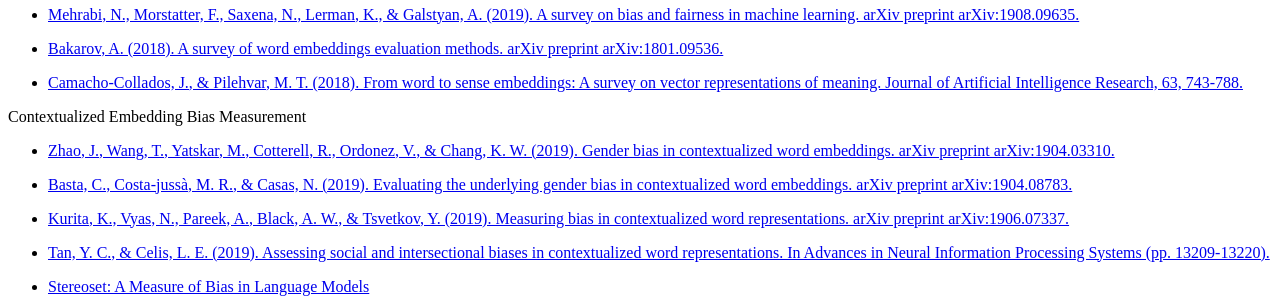
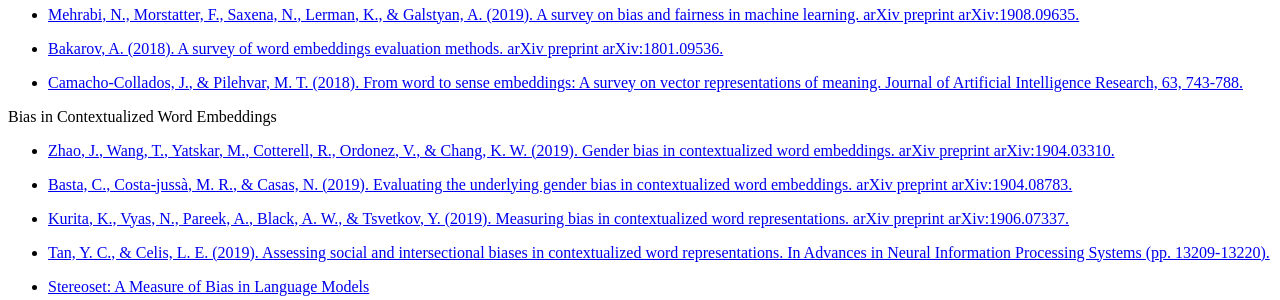
Before and after one commit to dccuchile/wefe, a Sphinx documentation site: the page built from doc/about.rst, in a window 1280 px wide and 900 px high, scrolled down 4584 px. Shown: the part 152-452 px from the top of the window. Built offline with Sphinx 7.4.7 and the Read the Docs theme 2.0.0, drawn with Linux system fonts in a browser that asks for light colours.

Commit message:
Update about.rst

```diff
--- a/doc/about.rst
+++ b/doc/about.rst
@@ -269,7 +269,7 @@
 - `Bakarov, A. (2018). A survey of word embeddings evaluation methods. arXiv preprint arXiv:1801.09536. <https://arxiv.org/pdf/1801.09536.pdf>`_
 - `Camacho-Collados, J., & Pilehvar, M. T. (2018). From word to sense embeddings: A survey on vector representations of meaning. Journal of Artificial Intelligence Research, 63, 743-788. <https://www.jair.org/index.php/jair/article/view/11259/26454>`_
 
-Contextualized Embedding Bias Measurement
+Bias in Contextualized Word Embeddings
 
 - `Zhao, J., Wang, T., Yatskar, M., Cotterell, R., Ordonez, V., & Chang, K. W. (2019). Gender bias in contextualized word embeddings. arXiv preprint arXiv:1904.03310. <https://arxiv.org/pdf/1904.03310>`_
 - `Basta, C., Costa-jussà, M. R., & Casas, N. (2019). Evaluating the underlying gender bias in contextualized word embeddings. arXiv preprint arXiv:1904.08783. <https://arxiv.org/pdf/1904.08783>`_
```
